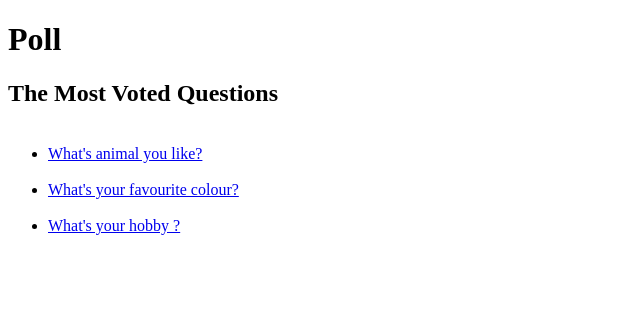
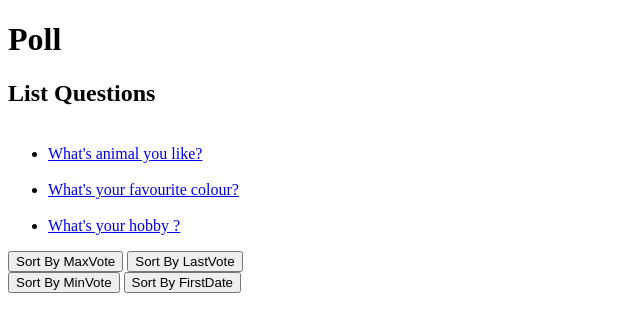
Before and after one commit to Charnchanok-Thuppasutthi/pythonAnyWhere, a Django app: page /poll/ in a window 1280 px wide. Shown: the top 332 px of the page, without its empty margins (0-640 px from the left). Run offline with Django 3.2, Linux system fonts and the light colour scheme; data comes from the database, SQL or seed files in the repository; both versions use the stored data as it was after the commit; parts of the project's set-up code (start-up, migrations or seed data) failed here and were passed over.

Commit message:
able to sort Question with 4 option

```diff
--- a/g3site/polls/models.py
+++ b/g3site/polls/models.py
@@ -6,6 +6,8 @@ from django.utils import timezone
 class Question(models.Model):#this table have question text , published date
     question_text = models.CharField(max_length=200)
     pub_date = models.DateTimeField('date published')
+    lastVote = models.DateTimeField('lastVote')
+    allVote = models.IntegerField(default=0)
     def __str__(self):
         return self.question_text
     def was_published_recently(self):
@@ -16,6 +18,7 @@ class Choice(models.Model):#this table have choice text ,vote number and linked
     question = models.ForeignKey(Question, on_delete=models.CASCADE)
     choice_text = models.CharField(max_length=200)
     votes = models.IntegerField(default=0)
+    lastVote = models.DateTimeField('lastVote')
     def __str__(self):
         return self.choice_text
 
--- a/g3site/polls/templates/polls/index.html
+++ b/g3site/polls/templates/polls/index.html
@@ -7,7 +7,7 @@
       <body>
         <h1>Poll</h1>
             {% if sorted_question_list %}
-                <h2>The Most Voted Questions</h2>
+                <h2>List Questions</h2>
                 <ul>
                 {% for question in sorted_question_list %}
                     <br>
@@ -18,5 +18,13 @@
         {% else %}
             <p>No polls are available.</p>
         {% endif %}
+         <form action="{% url 'polls:sortQ'%}" method="post">
+            {% csrf_token %}
+            <input value="Sort By MaxVote" type="submit" name="inputVoteMax">
+            <input value="Sort By LastVote" type="submit" name="inputDateLast">
+            <br>
+            <input value="Sort By MinVote" type="submit" name="inputVoteMin">
+            <input value="Sort By FirstDate" type="submit" name="inputDateFirst">
+        </form>
       </body>
 </html>
--- a/g3site/polls/urls.py
+++ b/g3site/polls/urls.py
@@ -9,4 +9,6 @@ urlpatterns = [
     path('<int:pk>/', views.DetailView.as_view(), name='detail'),
     path('<int:pk>/results/', views.ResultsView.as_view(), name='results'),
     path('<int:question_id>/vote/', views.vote, name='vote'),
+    path('poll/sort/', views.sortingQuestion , name='sortQ'),
+    path('<int:pk>/results/sort/', views.sortingVote , name='sortV'),
 ]
--- a/g3site/polls/views.py
+++ b/g3site/polls/views.py
@@ -9,45 +9,8 @@ class IndexView(generic.ListView):#เมื่อมีการ request path p
     template_name = 'polls/index.html'
     context_object_name = 'sorted_question_list'
 
-    def get_Vote(self,index):#นับจำนวน vote ของ question ตัวนั้น
-        q = Question.objects.get(pk=index+1)
-        choice_all = q.choice_set.all()
-        sumVote=0
-        for j in range( choice_all.count() ):
-            sumVote += choice_all[j].votes
-        return sumVote
-
-    def get_ListVote(self):
-        sumList = []
-        for i in range(Question.objects.count()):
-            sumList.append(self.get_Vote(i))
-        return sumList
-
-    def sort_Qusetion(self):
-        Sorted_Question = []
-        sumList = self.get_ListVote()
-        temp = list(sumList)
-        temp.sort(reverse=True)
-        for i in range(len(temp)): #ตรวจสอบเทียบหาตัวเท่ากันและใส่indexเก่ามาเรียงใหม่
-            for j in range(len(temp)):
-                if temp[i] == sumList[j]:
-                    print(sumList[j])
-                    Sorted_Question.append(Question.objects.get(pk=j+1))
-                    print(Sorted_Question)
-                    break
-        return Sorted_Question
-
     def get_queryset(self):
-        try:
-            QuestionList = self.sort_Qusetion()
-        except:Question.objects.count()==0
-
-        """
-        Return the last five published questions (not including those set to be
-        published in the future).
-        """
-        return QuestionList
-        #return Question.objects.filter(pub_date__lte=timezone.now()).order_by('-pub_date')[:5]
+        return Question.objects.all().order_by('-allVote')
 
 class DetailView(generic.DetailView):#เมื่อมีการ request จากการกด Question จากหน้า index.html จะทำการเปิด detail.html
     model = Question
@@ -61,7 +24,6 @@ class DetailView(generic.DetailView):#เมื่อมีการ request จ
 class ResultsView(generic.DetailView):#ไปเรียกหน้า result.html ใน templates/polls มาแสดง
     model = Question
     template_name = 'polls/results.html'
-
 
 def menu(request):
     return render(request, 'polls/homepage.html')
@@ -78,12 +40,54 @@ def vote(request, question_id):
         })
     else:
         selected_choice.vote_set.create(vote_date=timezone.now())
-        '''
-            add new one voted time to vote table
-        '''
+        question.allVote +=1
+        question.lastVote = timezone.now()
+        question.save()
         selected_choice.votes += 1  #increase number of that vote
+        selected_choice.lastVote = timezone.now()
         selected_choice.save()  #save modified attribute
-        # Always return an HttpResponseRedirect after successfully dealing
-        # with POST data. This prevents data from being posted twice if a
-        # user hits the Back button.
         return HttpResponseRedirect(reverse('polls:results', args=(question.id,)))
+
+def sortingQuestion(request ):
+
+    request_type = request.POST.get("inputVoteMax")
+    request_type2 = request.POST.get("inputDateLast")
+    request_type3 = request.POST.get("inputVoteMin")
+    request_type4 = request.POST.get("inputDateFirst")
+
+    if (request_type == "Sort By MaxVote"):
+            context = {'sorted_question_list': Question.objects.all().order_by('-allVote')}
+            return render(request , "polls/index.html" , context)
+    elif (request_type3 == "Sort By MinVote"):
+        context = {'sorted_question_list': Question.objects.all().order_by('allVote')}
+        return render(request , "polls/index.html" , context)
+
+    elif (request_type2 == "Sort By LastVote"):
+                context = {'sorted_question_list': Question.objects.all().order_by('-lastVote') }
+                return render(request , "polls/index.html" ,context)
+    elif (request_type4 == 'Sort By FirstDate'):
+                context = {'sorted_question_list': Question.objects.all().order_by('lastVote') }
+                return render(request , "polls/index.html" ,context)
+
+def sortingVote(request ,question_id):
+    question = get_object_or_404(Question, pk=question_id)
+    selected_choice = question.choice_set.get(pk=request.POST['choice'])
+
+    request_type = request.POST.get("inputVoteMax")
+    request_type2 = request.POST.get("inputDateLast")
+    request_type3 = request.POST.get("inputVoteMin")
+    request_type4 = request.POST.get("inputDateFirst")
+
+    if (request_type == "Sort By MaxVote"):
+            context = {'sorted_question_list': selected_choice.objects.all().order_by('-votes')}
+            return render(request , "polls/result.html" , context)
+    elif (request_type3 == "Sort By MinVote"):
+        context = {'sorted_question_list': selected_choice.objects.all().order_by('votes')}
+        return render(request , "polls/result.html" , context)
+
+    elif (request_type2 == "Sort By LastVote"):
+                context = {'sorted_question_list': selected_choice.objects.all().order_by('-lastVote') }
+                return render(request , "polls/result.html" ,context)
+    elif (request_type4 == 'Sort By FirstDate'):
+                context = {'sorted_question_list': selected_choice.objects.all().order_by('lastVote') }
+                return render(request , "polls/result.html" ,context)
--- a/g3site/vocab/templates/vocab/addWord.html
+++ b/g3site/vocab/templates/vocab/addWord.html
@@ -24,7 +24,7 @@
                 <option value="Interjection">Interjection</option>
               </select>
               <br>
-            <input value="Submit"type="submit">
+            <input value="Store"type="submit">
         </form>
         <input type=button value="Previous Page" onClick="javascript:history.go(-1);">
       </body>
```
Also changed, not shown: g3site/polls/templates/polls/results.html (+8 -1 lines), g3site/db.sqlite3, g3site/polls/migrations/0001_initial.py, g3site/polls/migrations/0002_vote.py (deleted), g3site/vocab/migrations/0001_initial.py.
